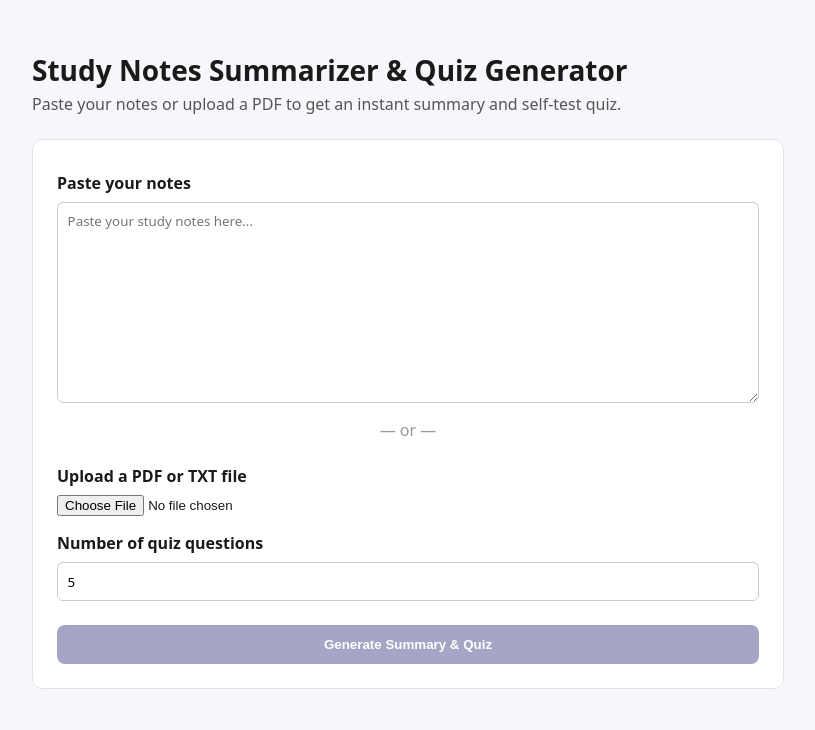
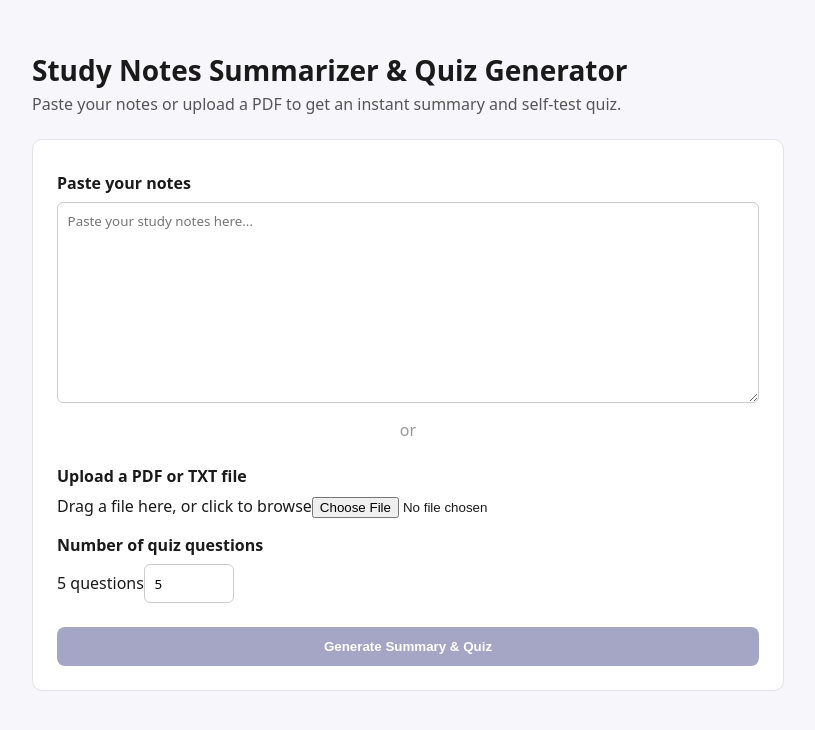
Before and after one commit to kelechaohaohe/study-note-summarizer, a React (Vite) app in the folder client/: page / in a window 1280 px wide. Shown: the top 730 px of the page, without its empty margins (232-1047 px from the left). Built offline with nearby package versions, Linux system fonts and the light colour scheme; no server answers.

Commit message:
feat: allow draging files to upload panel

```diff
--- a/client/src/components/UploadForm.jsx
+++ b/client/src/components/UploadForm.jsx
@@ -6,12 +6,22 @@ export default function UploadForm({ onGenerate, isLoading }) {
   const [text, setText] = useState("");
   const [file, setFile] = useState(null);
   const [quizCount, setQuizCount] = useState(5);
+  const [isDragging, setIsDragging] = useState(false);
 
   function handleFileChange(e) {
     const selected = e.target.files?.[0] || null;
     setFile(selected);
-    // Clear pasted text if a file is chosen, so it's obvious which is used.
     if (selected) setText("");
+  }
+
+  function handleDrop(e) {
+    e.preventDefault();
+    setIsDragging(false);
+    const dropped = e.dataTransfer.files?.[0] || null;
+    if (dropped) {
+      setFile(dropped);
+      setText("");
+    }
   }
 
   function handleSubmit(e) {
@@ -29,14 +39,21 @@ export default function UploadForm({ onGenerate, isLoading }) {
         value={text}
         onChange={(e) => {
           setText(e.target.value);
-          if (e.target.value) setFile(null); // typing clears any chosen file
+          if (e.target.value) setFile(null);
         }}
         disabled={isLoading}
       />
 
-      <div className="or-divider">— or —</div>
+      <div className="or-divider">or</div>
 
       <label htmlFor="file">Upload a PDF or TXT file</label>
+      <div
+        className={`dropzone${isDragging ? " dragging" : ""}`}
+        onDragOver={(e) => { e.preventDefault(); setIsDragging(true); }}
+        onDragLeave={() => setIsDragging(false)}
+        onDrop={handleDrop}
+      >
+        {file ? `Selected: ${file.name}` : "Drag a file here, or click to browse"}
         <input
           id="file"
           type="file"
@@ -44,9 +61,11 @@ export default function UploadForm({ onGenerate, isLoading }) {
           onChange={handleFileChange}
           disabled={isLoading}
         />
-      {file && <p className="file-name">Selected: {file.name}</p>}
+      </div>
 
       <label htmlFor="quizCount">Number of quiz questions</label>
+      <div className="quiz-count-row">
+        <span>{quizCount} questions</span>
         <input
           id="quizCount"
           type="number"
@@ -56,6 +75,7 @@ export default function UploadForm({ onGenerate, isLoading }) {
           onChange={(e) => setQuizCount(Number(e.target.value))}
           disabled={isLoading}
         />
+      </div>
 
       <button type="submit" disabled={isLoading || (!text && !file)}>
         {isLoading ? "Generating..." : "Generate Summary & Quiz"}
```
Lines whose indentation alone changed are shown as unchanged.
